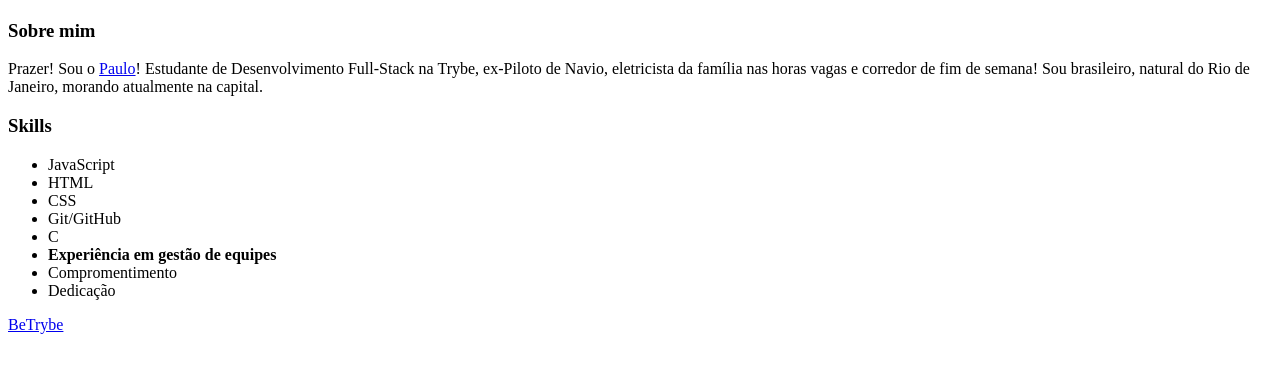
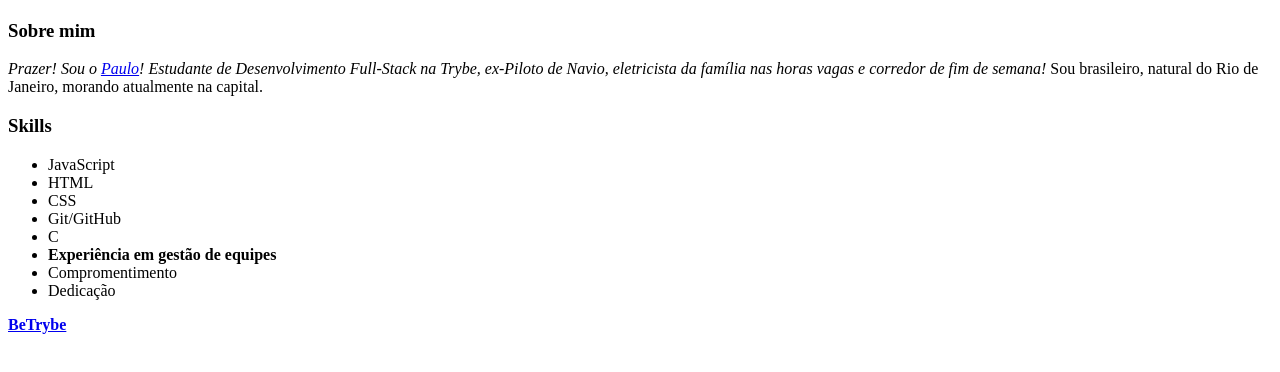
Before and after one commit to pauloLage88/pauloLage88.github.io, a plain HTML site: page index.html in a window 1280 px wide. Shown: the part 308-680 px from the top of the page. Drawn offline with Linux system fonts and the light colour scheme.

Commit message:
mudanças itálico e negrito

```diff
--- a/index.html
+++ b/index.html
@@ -8,7 +8,7 @@
         <h1>Paulo Roberto de Miranda Lage Filho</h1>
         <img src="foto.jpeg" width="300px" alt="este sou eu" id="foto">
         <h3>Sobre mim</h3>
-        <p1>Prazer! Sou o <a href="#foto">Paulo</a>! Estudante de Desenvolvimento Full-Stack na Trybe, ex-Piloto de Navio, eletricista da família nas horas vagas e corredor de fim de semana!</p1>
+        <p1><i>Prazer! Sou o <a href="#foto">Paulo</a>! Estudante de Desenvolvimento Full-Stack na Trybe, ex-Piloto de Navio, eletricista da família nas horas vagas e corredor de fim de semana!</i></p1>
         <p2>Sou brasileiro, natural do Rio de Janeiro, morando atualmente na capital.</p2>
         <h3>Skills</h3>
         <ul>
@@ -21,6 +21,6 @@
             <li>Compromentimento</li>
             <li>Dedicação</li>
         </ul>
-        <p3><a href="https://blog.betrybe.com/" target="_blank">BeTrybe</a></p3>
+        <p3><a href="https://blog.betrybe.com/" target="_blank"><b>BeTrybe</b></a></p3>
     </body>
 </html>
```
